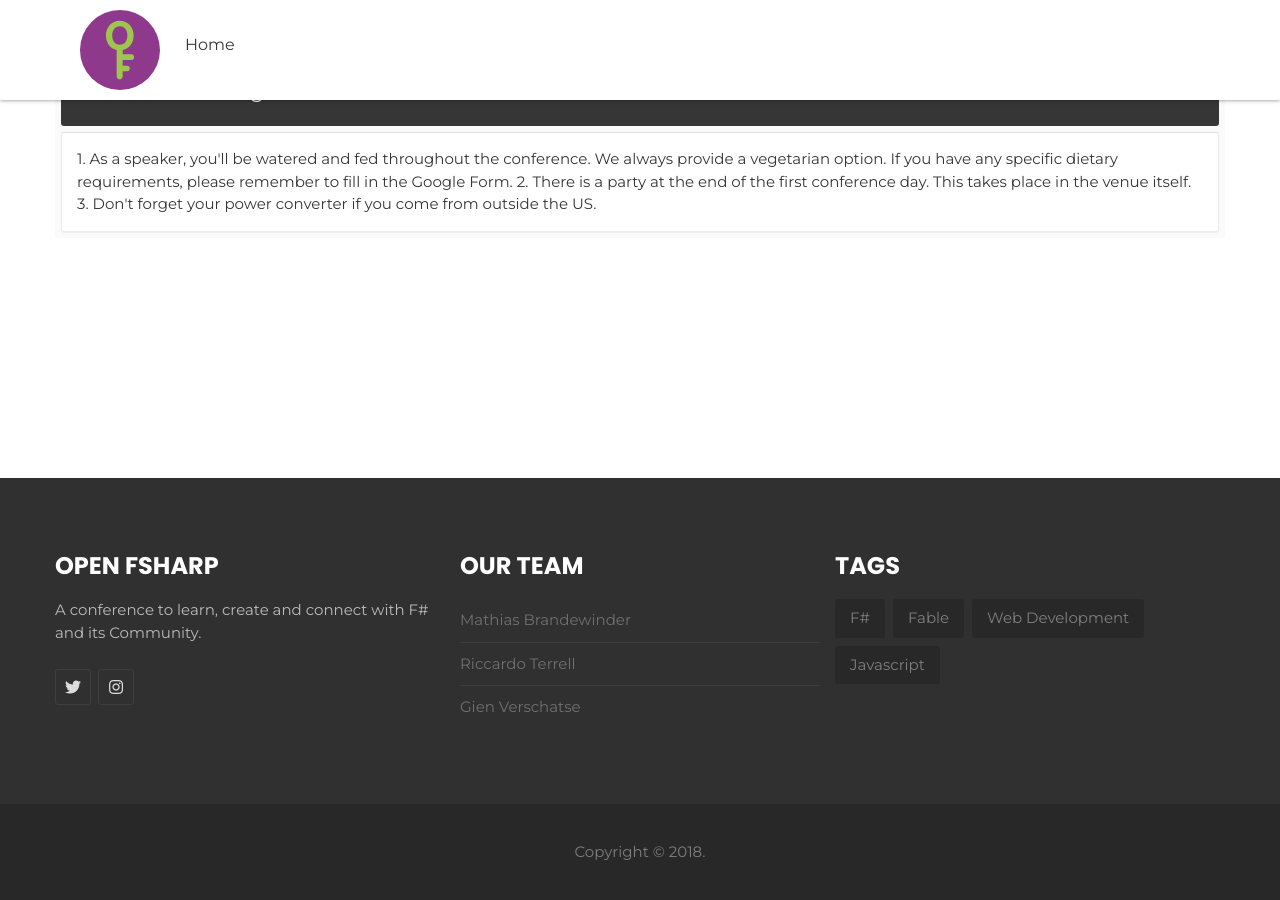
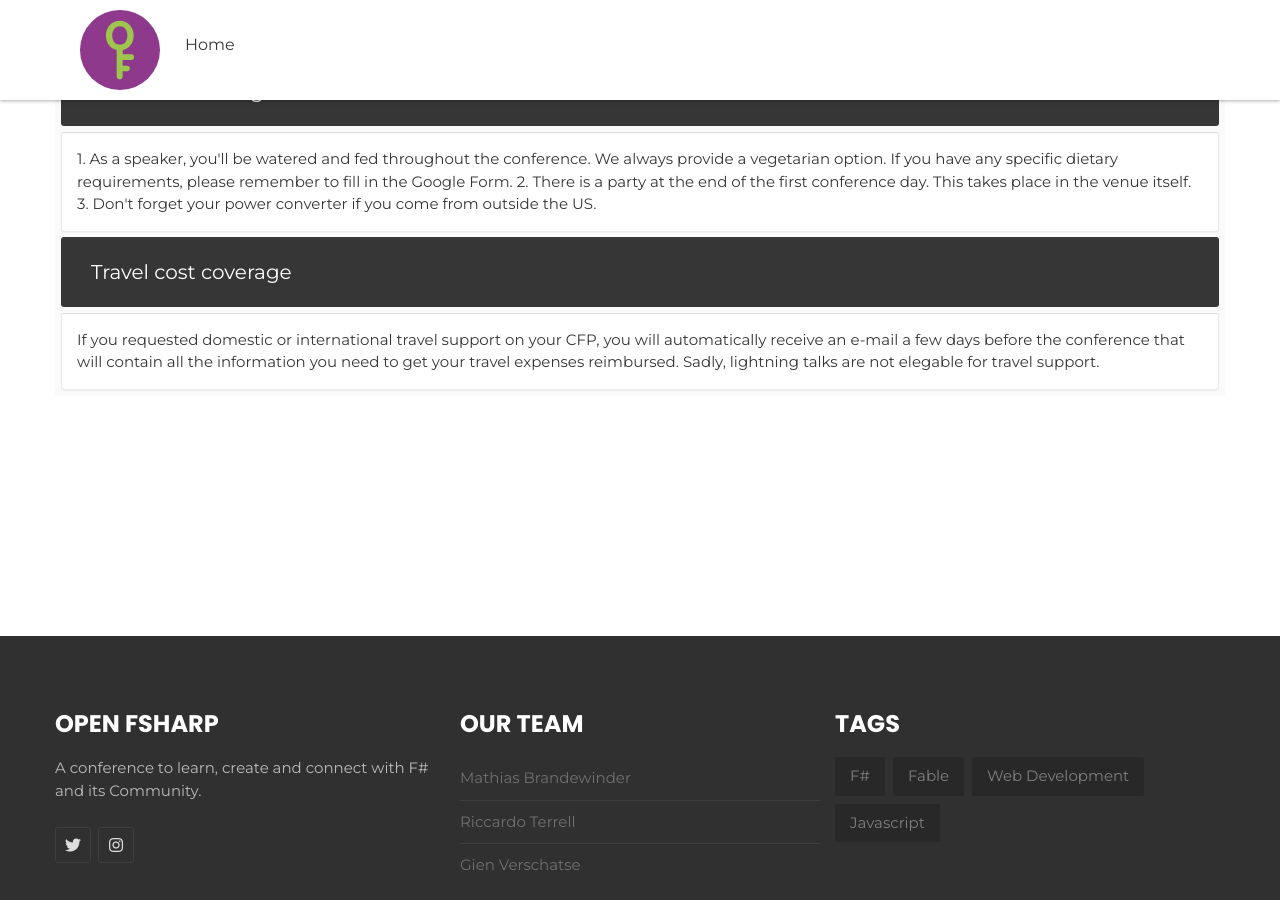
Before and after one commit to open-fsharp/open-fsharp.github.io, a Jekyll site: the page built from speakers.html, in a window 1280 px wide and 900 px high, scrolled down 1325 px. Built offline with Jekyll 4.4.1, drawn with Linux system fonts in a browser that asks for light colours; nearby versions of some CDN libraries; comment, search, counter and statistics services are not loaded.

Commit message:
add travel support q

```diff
--- a/speakers.html
+++ b/speakers.html
@@ -156,6 +156,24 @@ title: Speakers Information
 							</div>
 						</div>
 					</div>
+					<div class="panel panel-default">
+						<div class="panel-heading" role="tab" id="headingSeven">
+							<div class="panel-title">
+								<a role="button" data-toggle="collapse" data-parent="#accordion" href="#collapseSeven" aria-expanded="false" aria-controls="collapseSeven">
+									<span>Travel cost coverage</span>
+								</a>
+							</div>
+						</div>
+						<div id="collapseSeven" class="panel-collapse collapse in" role="tabpanel" aria-labelledby="headingSeven">
+							<div class="panel-body">
+								<p>
+									If you requested domestic or international travel support on your CFP, you will automatically receive an e-mail a few days before the conference
+									that will contain all the information you need to get your travel expenses reimbursed.
+									Sadly, lightning talks are not elegable for travel support.
+								</p>
+							</div>
+						</div>
+					</div>
 				</div>
 			</div><!-- /.conference-main -->
 		</div><!-- /.row -->
```
Lines whose indentation alone changed are shown as unchanged.
